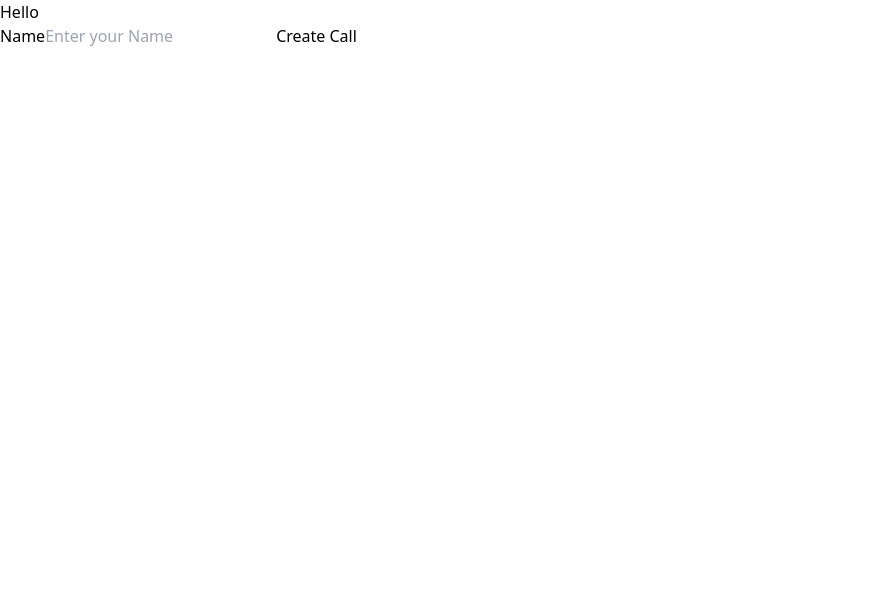
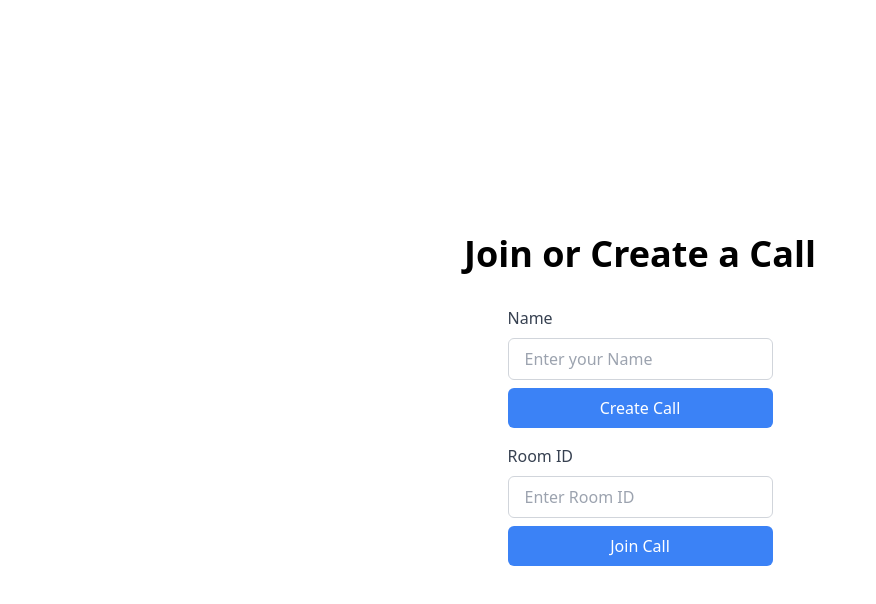
Before and after one commit to Harsh-1-0/WEB.RTC, a React (Vite) app in the folder video_conference/: page / in a window 1280 px wide. Shown: the top 604 px of the page, without its empty margins (0-876 px from the left). Built offline with nearby package versions, Linux system fonts and the light colour scheme.

Commit message:
Frontend Chnages

```diff
--- a/video_conference/src/App.jsx
+++ b/video_conference/src/App.jsx
@@ -1,14 +1,12 @@
 import { BrowserRouter as Router, Route, Routes } from "react-router-dom";
 import Video from "./Components/Videos";
 import LobbyScreen from "./Components/Create";
-import Join from "./Components/Join";
 
 function App() {
   return (
     <Router>
       <Routes>
         <Route path="/" element={<LobbyScreen />} />
-        <Route path="/join" element={<Join />} />
         <Route path="/room/:roomId" element={<Video />} />
       </Routes>
     </Router>
--- a/video_conference/src/Components/Create.jsx
+++ b/video_conference/src/Components/Create.jsx
@@ -1,24 +1,83 @@
+import React, { useState, useEffect } from "react";
 import { v4 as uuid } from "uuid";
-function LobbyScreen() {
-  function handleSubmit(e) {
+
+const LobbyScreen = () => {
+  const [name, setName] = useState("");
+  const [roomId, setRoomId] = useState("");
+
+  useEffect(() => {
+    // Remove any stored name and roomId from localStorage
+    localStorage.removeItem("name");
+    localStorage.removeItem("roomId");
+  }, []);
+
+  const handleCreateCall = (e) => {
     e.preventDefault();
-    const roomId = uuid();
-    console.log(roomId);
+    const newRoomId = uuid();
+    saveNameAndRedirect(newRoomId);
+  };
+
+  const handleJoinCall = (e) => {
+    e.preventDefault();
+    const inputRoomId = e.target.roomId.value.trim();
+    const newRoomId = inputRoomId || uuid();
+    saveNameAndRedirect(newRoomId);
+  };
+
+  const saveNameAndRedirect = (roomId) => {
+    if (name) {
+      localStorage.setItem("name", name);
+    }
     localStorage.setItem("roomId", roomId);
     window.location.href = `/room/${roomId}`;
-  }
+  };
+
   return (
-    <>
-      <h1>Hello</h1>
-      <div>
-        <form onSubmit={handleSubmit}>
-          <label htmlFor="">Name</label>
-          <input type="text" placeholder="Enter your Name" />
-          <button>Create Call</button>
+    <div className="flex flex-col items-center justify-center h-screen">
+      <h1 className="text-4xl font-bold mb-8">Join or Create a Call</h1>
+      <div className="space-y-4">
+        <form onSubmit={handleCreateCall} className="flex flex-col space-y-2">
+          <label htmlFor="name" className="text-gray-700">
+            Name
+          </label>
+          <input
+            type="text"
+            id="name"
+            placeholder="Enter your Name"
+            required
+            value={name}
+            onChange={(e) => setName(e.target.value)}
+            className="border border-gray-300 rounded-md px-4 py-2 focus:outline-none focus:ring-2 focus:ring-blue-500"
+          />
+          <button
+            type="submit"
+            className="bg-blue-500 hover:bg-blue-600 text-white font-medium py-2 px-4 rounded-md"
+          >
+            Create Call
+          </button>
+        </form>
+
+        <form onSubmit={handleJoinCall} className="flex flex-col space-y-2">
+          <label htmlFor="roomId" className="text-gray-700">
+            Room ID
+          </label>
+          <input
+            type="text"
+            id="roomId"
+            name="roomId"
+            placeholder="Enter Room ID"
+            className="border border-gray-300 rounded-md px-4 py-2 focus:outline-none focus:ring-2 focus:ring-blue-500"
+          />
+          <button
+            type="submit"
+            className="bg-blue-500 hover:bg-blue-600 text-white font-medium py-2 px-4 rounded-md"
+          >
+            Join Call
+          </button>
         </form>
       </div>
-    </>
+    </div>
   );
-}
+};
 
 export default LobbyScreen;
--- a/video_conference/src/Components/Join.jsx
+++ /dev/null
@@ -1,49 +0,0 @@
-import { useState } from "react";
-
-function Join() {
-  const [name, setName] = useState("");
-  const [roomId, setRoomId] = useState("");
-
-  const handleSubmit = (e) => {
-    e.preventDefault();
-
-    if (!name || !roomId) {
-      alert("Please enter both your name and the Room ID.");
-      return;
-    }
-
-    // Store name and roomId in localStorage
-    localStorage.setItem("roomId", roomId);
-    localStorage.setItem("name", name);
-
-    // Redirect to the room
-    window.location.href = `/room/${roomId}`;
-  };
-
-  return (
-    <div>
-      <form onSubmit={handleSubmit}>
-        <h1>Join Call</h1>
-        <label>Name</label>
-        <input
-          onChange={(e) => setName(e.target.value)} // Update state on input change
-          value={name} // Bind input to state
-          type="text"
-          placeholder="Enter your name"
-          required
-        />
-        <label>Enter RoomID</label>
-        <input
-          onChange={(e) => setRoomId(e.target.value)} // Update state on input change
-          value={roomId} // Bind input to state
-          type="text"
-          placeholder="Room ID"
-          required
-        />
-        <button type="submit">Join Call</button>
-      </form>
-    </div>
-  );
-}
-
-export default Join;
--- a/video_conference/src/Components/Videos.jsx
+++ b/video_conference/src/Components/Videos.jsx
@@ -7,6 +7,7 @@ import {
   FaVideoSlash,
   FaMicrophoneSlash,
 } from "react-icons/fa";
+import { FaLocationDot } from "react-icons/fa6";
 
 import { MdOutlineScreenShare, MdOutlineStopScreenShare } from "react-icons/md";
 
@@ -20,8 +21,6 @@ function Video() {
   const socket = useRef(null);
   const roomId = localStorage.getItem("roomId");
 
-  const [isRoomFull, setIsRoomFull] = useState(false);
-
   const [mic, setMic] = useState(false);
   const [video, setVideo] = useState(true);
 
@@ -29,6 +28,9 @@ function Video() {
 
   const [screenShareStream, setScreenShareStream] = useState(null);
   const screenShareVideoRef = useRef(null);
+
+  const [localName, setLocalName] = useState(""); // For storing local user name
+  const [remoteName, setRemoteName] = useState("");
 
   const servers = {
     iceServers: [
@@ -39,18 +41,31 @@ function Video() {
   };
 
   useEffect(() => {
+    const name = localStorage.getItem("name");
+    if (!name) {
+      window.location.href = "/";
+    } else {
+      setLocalName(name);
+    }
+  }, []);
+
+  useEffect(() => {
     // Initialize socket connection
-    socket.current = io("https://sinallingserver.vercel.app/", {
+    socket.current = io("http://localhost:5500", {
       withCredentials: true,
     });
 
     // Handle socket connection events
     socket.current.on("connect", () => {
       console.log("Connected with ID:", socket.current.id);
+      const userName = localStorage.getItem("name");
       setSocketId(socket.current.id);
-
+      const data = {
+        roomId: roomId,
+        name: userName,
+      };
       // Join room after connection
-      socket.current.emit("join", roomId);
+      socket.current.emit("join", data);
     });
 
     const init = async () => {
@@ -82,7 +97,17 @@ function Video() {
     socket.current.on("offer", handleOffer);
     socket.current.on("answer", handleAnswer);
     socket.current.on("ice-candidate", handleIceCandidate);
-
+    socket.current.on("user-joined", ({ name, id }) => {
+      if (id != socket.current.id) {
+        setRemoteName(name);
+      }
+    });
+    socket.current.on("room_full", ({ socketId }) => {
+      alert("Room is full kindly create a new room");
+      if (socketId === socket.current.id) {
+        window.location.href = "/";
+      }
+    });
     return () => {
       if (localStream) {
         localStream.getTracks().forEach((track) => track.stop());
@@ -297,6 +322,16 @@ function Video() {
     }
   };
 
+  const handleCopyClick = async () => {
+    try {
+      await window.navigator.clipboard.writeText(roomId);
+      alert("Room ID copied to clipboard.");
+    } catch (err) {
+      console.error("Unable to copy to clipboard.", err);
+      alert("Copy to clipboard failed.");
+    }
+  };
+
   return (
     <div className="text-white">
       <div className="relative h-screen w-screen">
@@ -313,8 +348,8 @@ function Video() {
             playsInline
             muted
           />
-          <div className="absolute bottom-2 left-2 bg-black/50 text-white rounded px-2 py-1">
-            Local (ID: {socketId?.slice(0, 6)})
+          <div className="absolute bottom-2 left-2 bg-black/50 font-mono text-white rounded px-2 py-1">
+            Name: {localName.toUpperCase()}
           </div>
         </div>
 
@@ -322,12 +357,17 @@ function Video() {
         <div className="flex h-full w-full">
           <video
             className={`bg-black ${
-              screenShareStream ? "w-1/4 flex items-start" : "w-full"
+              screenShareStream
+                ? "w-1/4 flex items-start justify-start"
+                : "w-full"
             } h-full`}
             ref={remoteVideoRef}
             autoPlay
             playsInline
           />
+          <div className="absolute bottom-2 left-2 bg-black/50 font-mono text-white rounded px-2 py-1">
+            Name: {remoteName.toUpperCase()}
+          </div>
 
           {screenShareStream && (
             <div className="w-3/4 h-full relative">
@@ -376,6 +416,12 @@ function Video() {
             <MdOutlineStopScreenShare className="text-3xl" />
           )}
         </button>
+        <button
+          onClick={handleCopyClick}
+          className="w-16 h-16 flex items-center justify-center border-black bg-black border-2 rounded-full"
+        >
+          <FaLocationDot className="text-3xl" />
+        </button>
       </div>
     </div>
   );
```
Also changed, not shown: 1 other file (tests, documents, lock files or other folders).
